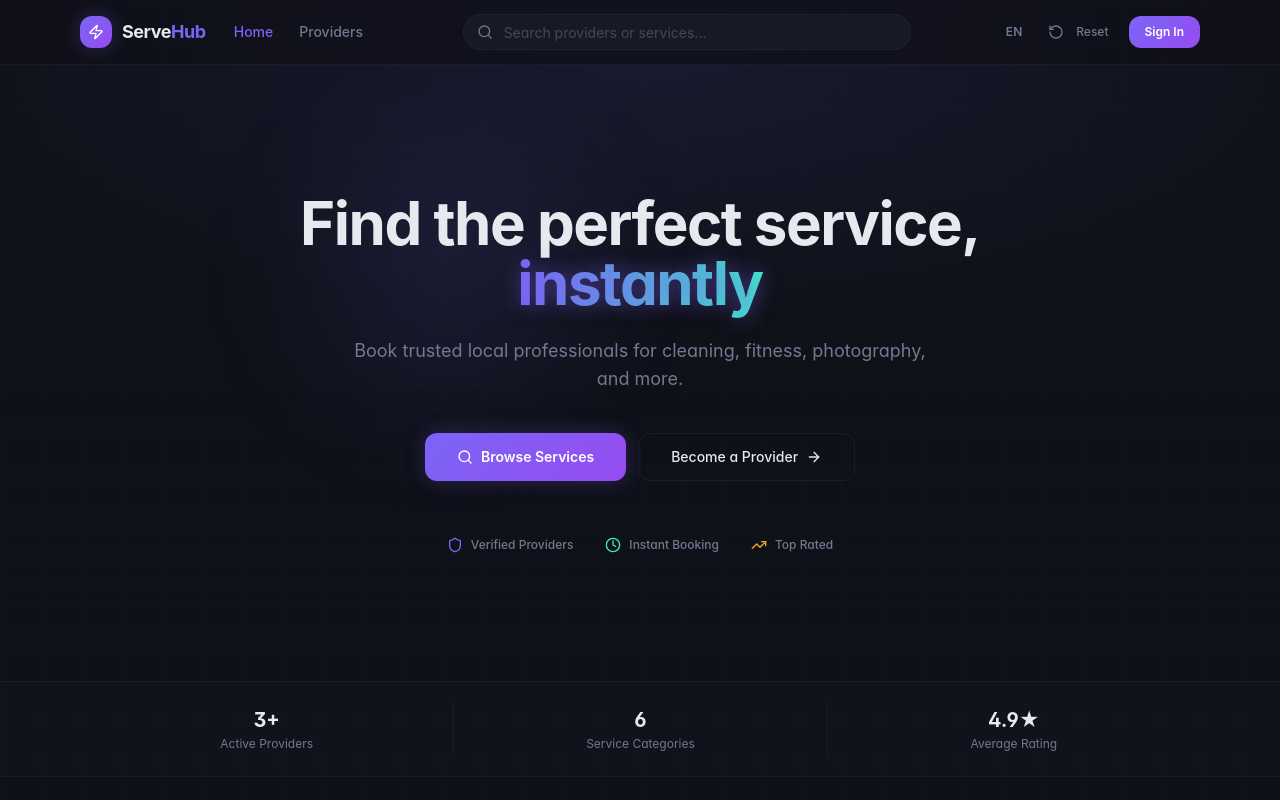
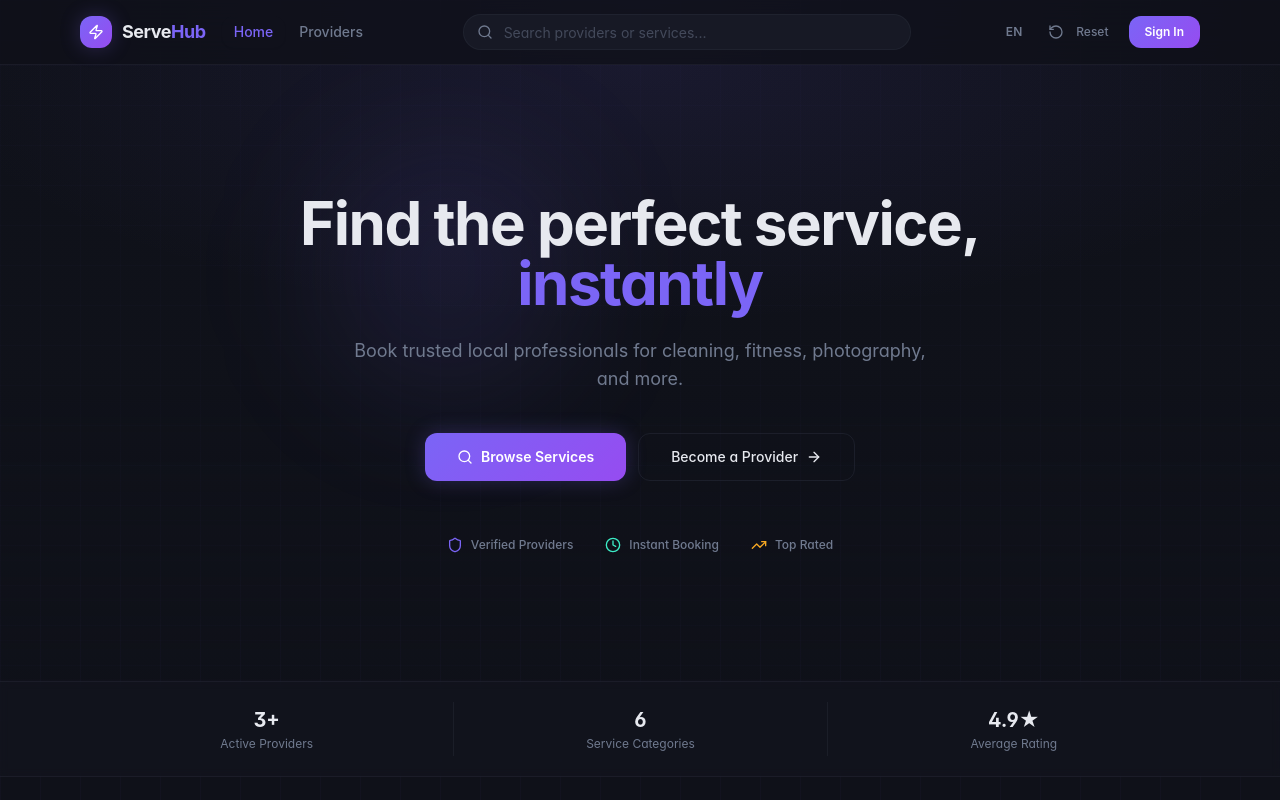
Before and after one commit to TudorTalpis/TWeb, a React (Vite) app: page / in a window 1280 px wide. Shown: the top 800 px of the page. Built offline with nearby package versions, Linux system fonts and the light colour scheme; the HTML template or start-up script is replaced by a standard one.

Commit message:
IndexUI change

```diff
--- a/src/pages/Index.tsx
+++ b/src/pages/Index.tsx
@@ -27,7 +27,7 @@ const Index = () => {
 
             <h1 className="font-display text-4xl font-bold tracking-tight text-foreground sm:text-6xl leading-[1.1]">
               {t("home.hero.title1")}<br />
-              <span className="text-transparent bg-clip-text bg-gradient-to-r from-primary to-accent text-glow">
+              <span className="text-primary  transition-all inline-block hover:scale-105 cursor-pointer">
               {t("home.hero.title2")}
             </span>
             </h1>
```
